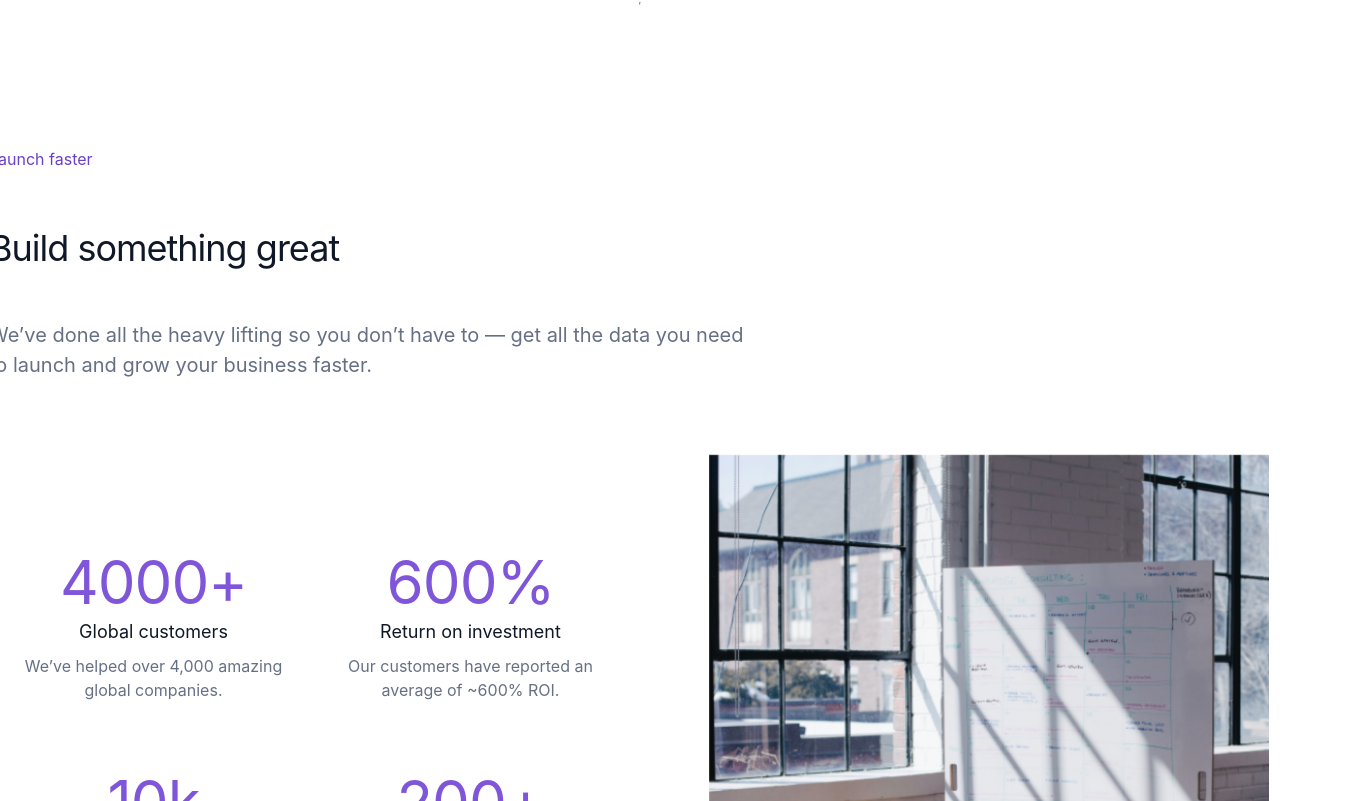
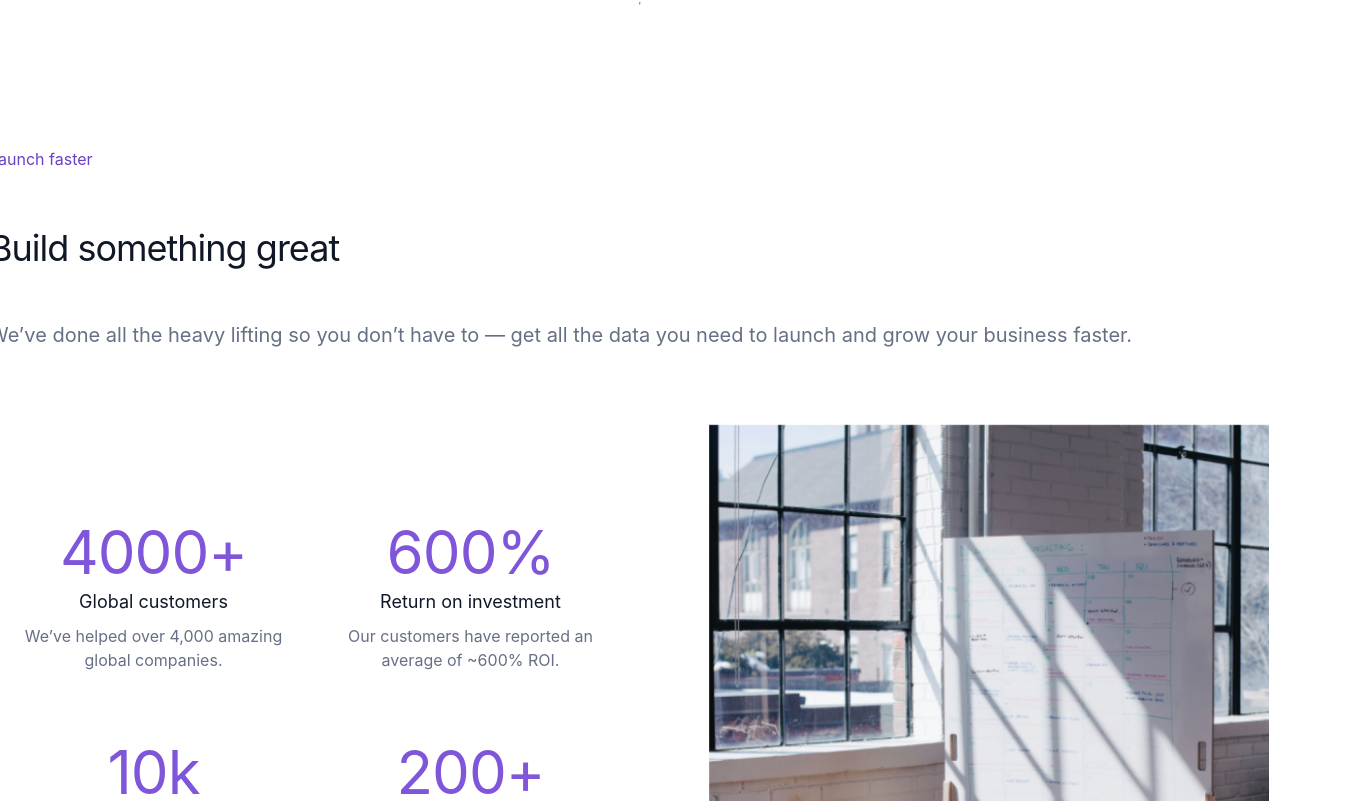
Before and after one commit to rrajdevmck/landing-page, a React (Vite) app: page / in a window 1280 px wide. Shown: the part 3739-4540 px from the top of the page, 1346 px wide, since content can reach past the window. Built offline with nearby package versions, Linux system fonts and the light colour scheme; a web font is replaced by a local one.

Commit message:
feat:  use fico code only

```diff
--- a/src/components/FooterLinksColumn.css
+++ b/src/components/FooterLinksColumn.css
@@ -6,7 +6,6 @@
   flex: none;
   gap: 16px;
   width: 100px;
-  height: 216px;
   box-sizing: border-box;
 }
 
--- a/src/components/LandingPage.css
+++ b/src/components/LandingPage.css
@@ -14,10 +14,11 @@
   justify-content: flex-start;
   flex-direction: column;
   align-items: center;
-  flex: none;
+  align-self: stretch;
   background-color: white;
   box-sizing: border-box;
   padding: 0px 100px;
+  flex-shrink: 0;
 }
 
 .LandingSection {
@@ -1064,10 +1065,10 @@
   justify-content: flex-start;
   flex-direction: column;
   align-items: flex-start;
-  flex: none;
   gap: 20px;
-  width: 768px;
+  align-self: stretch;
   box-sizing: border-box;
+  flex-shrink: 0;
 }
 
 .MetricsSectionHeadingContentContainer {
```
